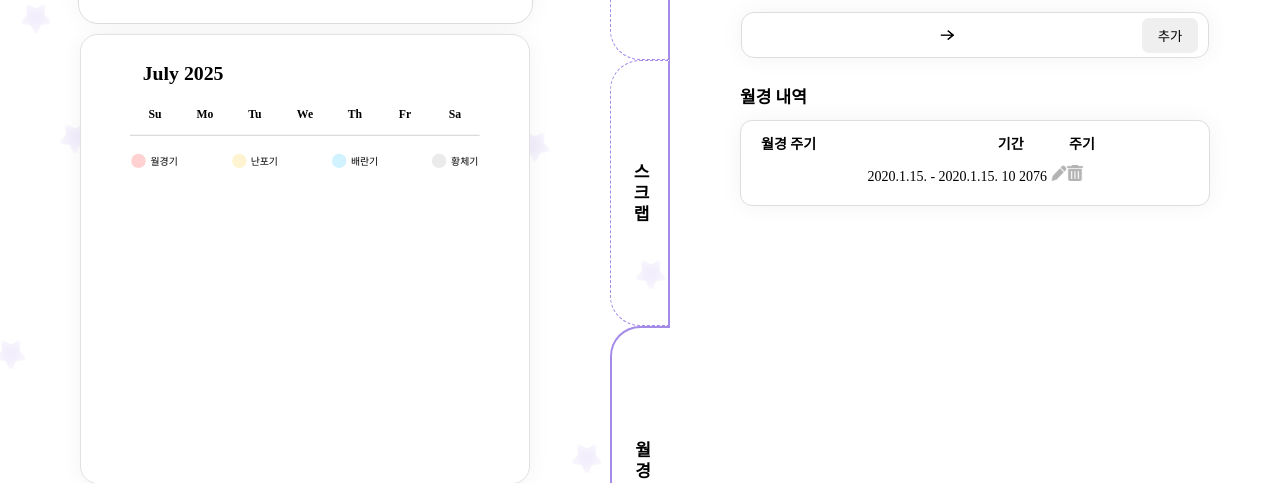
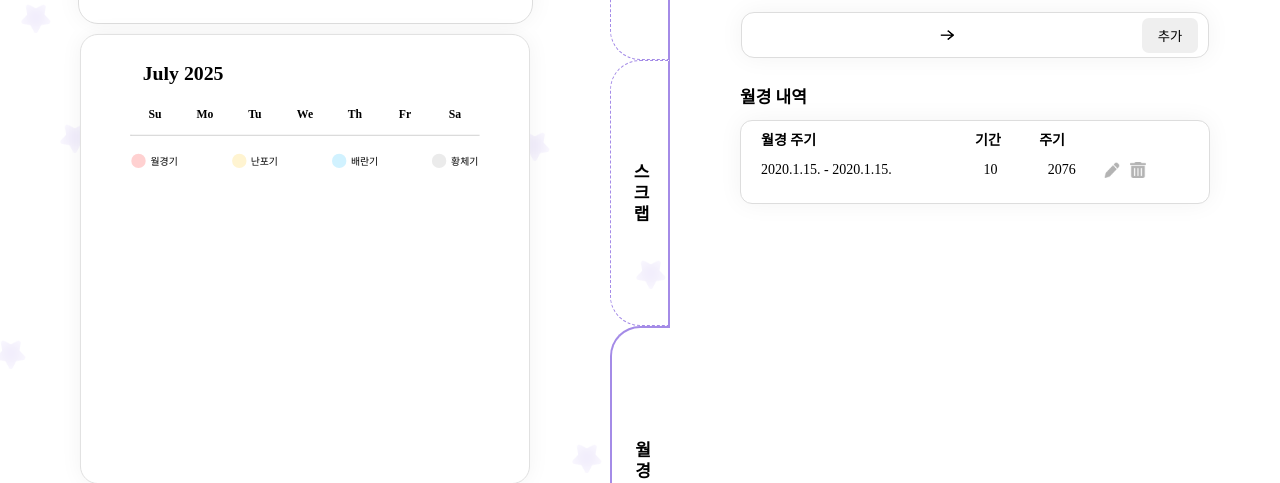
Before and after one commit to 2025-HERETHON/2025-herethon-21, a Django app: page /periodpage in a window 1280 px wide. Shown: the part 206-689 px from the top of the page. Run offline with Django 5.2, Linux system fonts and the light colour scheme; the visitor is signed in with stand-in values (Sample User, id 1); data comes from the database, SQL or seed files in the repository; tables that the repository leaves empty hold one stand-in row (values such as "Sample post").

Commit message:
[0910]월경페이지 월경내역 표 스타일 복구

```diff
--- a/static/styles/page_styles/period.css
+++ b/static/styles/page_styles/period.css
@@ -158,21 +158,20 @@
   font-size: 14px;
   justify-content: center;
   align-items: center;
+  position:relative;
+  margin:5px 0;
 }
-.period_row span:nth-child(1) {
-  flex: 3;
-  text-align: left;
+.period_cycle{
+  position:absolute;
+  left:0;
 }
-.period_row span:nth-child(2),
-.period_row span:nth-child(3) {
-  flex: 1;
+.period_date{
+  position:absolute;
+  left:52%;
 }
-
-.period_row span:nth-child(4) {
-  flex: 1;
-  display: flex;
-  justify-content: center;
-  gap: 8px;
+.period_date_cycle{
+  position:absolute;
+  left:67%;
 }
 .period_row:last-child {
   border-bottom: none;
@@ -181,24 +180,31 @@
 
 .period_header {
   display: flex;
-  padding: 12px 0;
+  padding: 18px 0;
   font-size: 14px;
   font-weight: bold;
   justify-content: center;
   align-items: center;
+  position:relative;
 }
 
 .period_header span:nth-child(1) {
-  flex: 3;
-  text-align: left;
+  position:absolute;
+  left:0;
 }
-.period_header span:nth-child(2),
-.period_header span:nth-child(3),
-.period_header span:nth-child(4) {
+.period_header span:nth-child(2) {
   flex: 1;
   text-align: center;
+  position:absolute;
+  left:50%;
 }
 
+.period_header span:nth-child(3) {
+  flex: 1;
+  text-align: center;
+  position:absolute;
+  left:65%;
+}
 .period_row span {
   text-align: center;
 }
@@ -214,6 +220,7 @@
   border: none;
   cursor: pointer;
   padding: 0;
+  display: flex;
 }
 
 .icon_btn img {
@@ -224,6 +231,14 @@
 
 .icon_btn img:hover {
   opacity: 1;
+}
+.buttons {
+  display: flex;
+  right:0;
+  margin-left:300px;
+}
+.edit_btn{
+  margin-right:10px;
 }
 .pipi{
   width:500px;
--- a/templates/pages/period_page.html
+++ b/templates/pages/period_page.html
@@ -105,9 +105,11 @@
             {% for menstruation in menstruations %}
             <li id="period_row_{{ forloop.counter0 }}" class="period_row">
               <div class="menstruation_read">
-                <span>{{menstruation.start|date:'Y.n.j.'}} - {{menstruation.end|date:'Y.n.j.'}}</span>
-                <span>{{menstruation.duration}}</span>
-                <span>{{menstruation.cycle}}</span>
+                <span class="period_cycle">{{menstruation.start|date:'Y.n.j.'}} - {{menstruation.end|date:'Y.n.j.'}}</span>
+                <span class="period_date">{{menstruation.duration}}</span>
+                <span class="period_date_cycle">{{menstruation.cycle}}</span>
+
+                <div class="buttons">
                   <button
                     class="icon_btn edit_btn"
                     data-index="{{ forloop.counter0 }}"
@@ -120,19 +122,21 @@
                   >
                     <img src="{% static 'assets/img/rewrite.png' %}" alt="수정" />
                   </button>
-              </div>
-              <form class="hidden" action="{% url 'menstruations:update' pk=menstruation.id %}" method="post">
-                {% csrf_token %}
-                <input name="start" type="date" />
-                <input name="end" type="date" />
-                <button type="submit">
-                  <img src="{% static 'assets/img/rewrite.png' %}" alt="수정" />
-                </button>
-              </form>
                 <form action="{% url 'menstruations:delete' pk=menstruation.id %}" method="post">
                   {% csrf_token %}
                   <button class="icon_btn delete_btn" data-index="{{ forloop.counter0 }}" type="submit">
                     <img src="{% static 'assets/img/trashcan.png' %}" alt="삭제" />
+                  </button>
+                </form>
+              </div>
+              </div>
+              <form class="hidden" action="{% url 'menstruations:update' pk=menstruation.id %}" method="post">
+                {% csrf_token %}
+                <input name="start" type="date" class="period_edit_1"/>
+                <span class="to">-</span>
+                <input name="end" type="date"  class="period_edit_2"/>
+                <button type="submit" class="real_edit_btn">
+                  <img src="{% static 'assets/img/rewrite.png' %}" alt="수정" />
                 </button>
               </form>
             </li>
```
Also changed, not shown: other parts of static/styles/page_styles/period.css (+29 -0 lines). Lines whose indentation alone changed are shown as unchanged.
